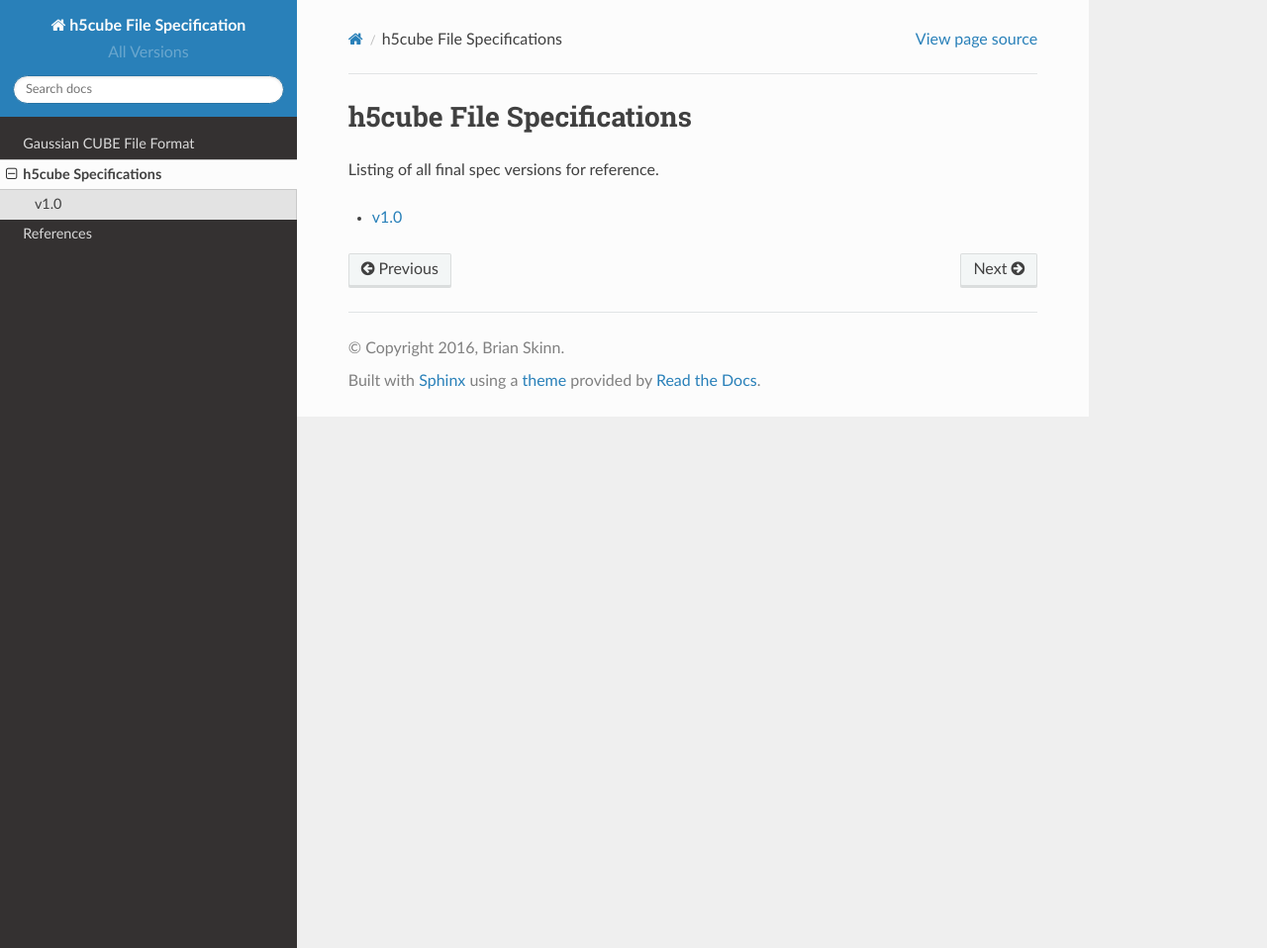
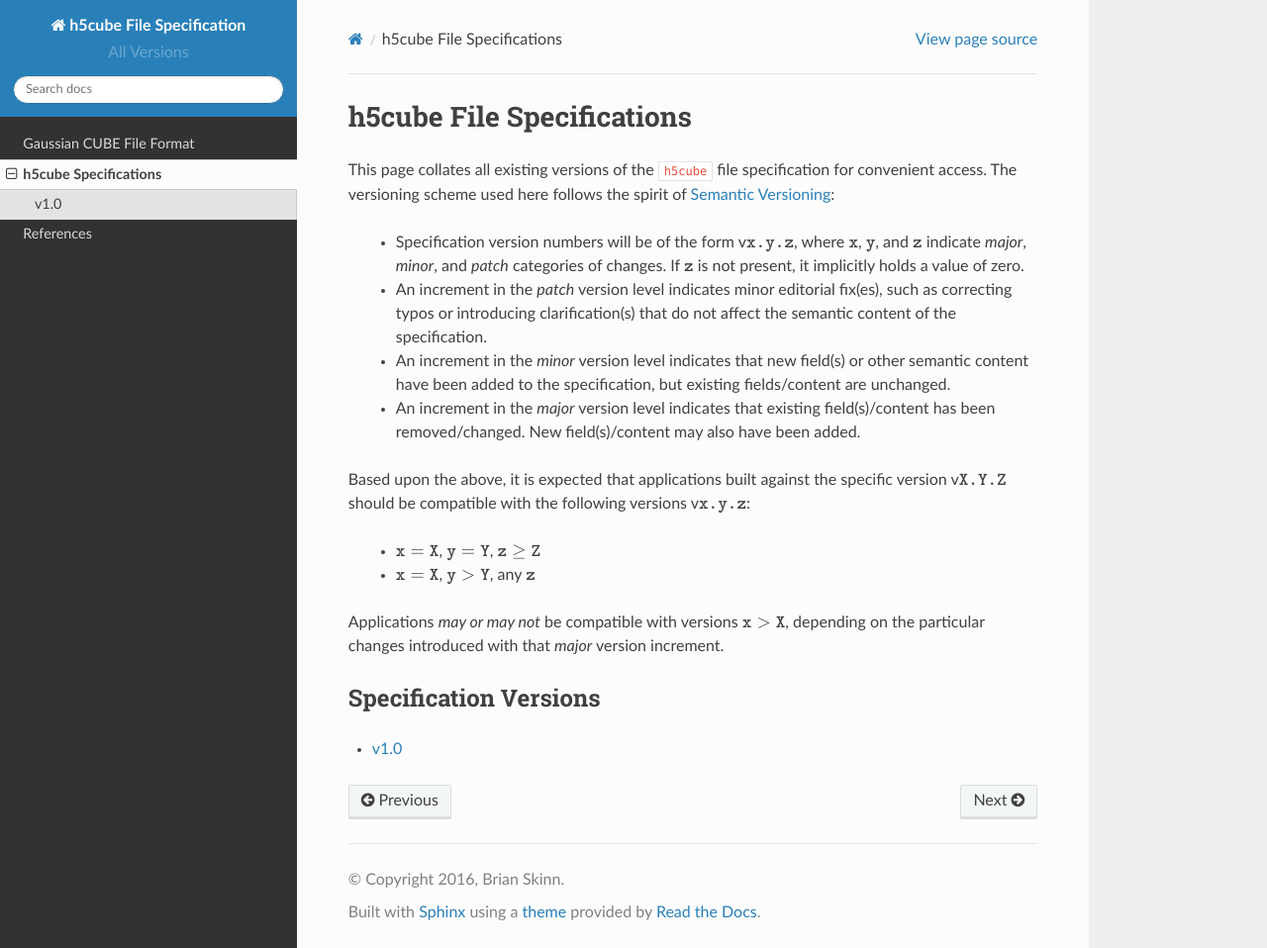
Before and after one commit to bskinn/h5cube-spec, a Sphinx documentation site: the page built from doc/source/specs.rst, in a window 1280 px wide and 958 px high. Shown: the whole window at 99% size. Built offline with Sphinx 7.4.7 and the Read the Docs theme 2.0.0, drawn with Linux system fonts in a browser that asks for light colours.

```diff
--- a/doc/source/conf.py
+++ b/doc/source/conf.py
@@ -338,7 +338,7 @@ latex_documents = [
 #
 # latex_appendices = []
 
-# It false, will not define \strong, \code, 	itleref, \crossref ... but only
+# It false, will not define \strong, \code,     itleref, \crossref ... but only
 # \sphinxstrong, ..., \sphinxtitleref, ... To help avoid clash with user added
 # packages.
 #
--- a/doc/source/cubeformat.rst
+++ b/doc/source/cubeformat.rst
@@ -16,7 +16,7 @@ Overview
 --------
 
 The CUBE file format is described on the Gaussian webpage as part of the
-documentation of the ``cubegen`` utility [Gau14]_. As noted there, **all data**
+documentation of the ``cubegen`` utility [Gau16]_. As noted there, **all data**
 in CUBE files MUST be stored in atomic units (electrons and Bohrs, and units derived
 from these).
 
@@ -131,7 +131,7 @@ Field Descriptions
     The first field on this line is an integer indicating the number of voxels
     :math:`N_X` present
     along the :math:`X`-axis of the volumetric region represented by the CUBE file. This
-    value SHOULD always be positive; whereas the *input* to the ``cubegen`` [Gau14]_
+    value SHOULD always be positive; whereas the *input* to the ``cubegen`` [Gau16]_
     utility allows a negative value here as a flag for the units of the axis dimensions,
     in a CUBE file distance units MUST **always** be in Bohrs, and thus the 'units flag'
     function of a negative sign is superfluous.
@@ -139,7 +139,7 @@ Field Descriptions
     The second through fourth values on this line are the components of the vector
     :math:`\vec X`
     defining the voxel :math:`X`-axis.  They SHOULD all be positive. As noted in the
-    Gaussian documentation [Gau14]_, the voxel axes need not be orthogonal
+    Gaussian documentation [Gau16]_, the voxel axes need not be orthogonal
     nor aligned with the geometry axes. However, many tools only support
     voxel axes that are aligned with the geometry axes.  In this case, the first
     ``float`` value :math:`\left(X_x\right)` will be positive and the other two
--- a/doc/source/references.rst
+++ b/doc/source/references.rst
@@ -5,7 +5,7 @@ References
 
 .. [Bou03] Bourke, P. "Gaussian Cube Files." Dec 2003. Online resource: http://paulbourke.net/dataformats/cube/. Accessed 11 Dec 2016. |extlink|
 
-.. [Gau14] "cubegen." Website of the Gaussian program package. http://www.gaussian.com/g_tech/g_ur/u_cubegen.htm. Accessed 11 Dec 2016. |extlink|
+.. [Gau16] "cubegen." Website of the Gaussian program package. http://gaussian.com/cubegen/. Accessed 8 Feb 2017. |extlink|
 
 .. [UIUC16] "Cube Plugin, Version 1.1." Theoretical and Computational Biophysics Group, University of Illinois at Urbana-Champaign. Online resource: http://www.ks.uiuc.edu/Research/vmd/plugins/molfile/cubeplugin.html. Accessed 11 Dec 2016. |extlink|
 
--- a/doc/source/specs.rst
+++ b/doc/source/specs.rst
@@ -3,7 +3,46 @@
 h5cube File Specifications
 ==========================
 
-Listing of all final spec versions for reference.
+This page collates all existing versions of the ``h5cube`` file specification
+for convenient access.  The versioning scheme used here follows the
+spirit of
+`Semantic Versioning <http://semver.org>`__:
+:math:`\newcommand{mtt}[1]{\texttt{#1}}`
+
+ * Specification version numbers will be of the form v\ :math:`\mtt{x.y.z}`,
+   where :math:`\mtt x`, :math:`\mtt{y}`, and :math:`\mtt{z}` indicate
+   `major`, `minor`, and `patch` categories of changes. If :math:`\mtt z`
+   is not present, it implicitly holds a value of zero.
+
+ * An increment in the `patch` version level indicates minor editorial fix(es),
+   such as correcting typos or introducing clarification(s) that do not
+   affect the semantic content of the specification.
+
+ * An increment in the `minor` version level indicates that new field(s) or other
+   semantic content have been added to the specification, but existing
+   fields/content are unchanged.
+
+ * An increment in the `major` version level indicates that existing
+   field(s)/content has been removed/changed. New field(s)/content may also
+   have been added.
+
+Based upon the above, it is expected that applications built against the
+specific version v\ :math:`\mtt{X.Y.Z}` should be compatible with the
+following versions v\ :math:`\mtt{x.y.z}`:
+
+ * :math:`\mtt x = \mtt X`, :math:`\mtt y = \mtt Y`,
+   :math:`\mtt z \geq \mtt Z`
+
+ * :math:`\mtt x = \mtt X`, :math:`\mtt y > \mtt Y`, any :math:`\mtt z`
+
+Applications *may or may not* be compatible with versions
+:math:`\mtt x > \mtt X`, depending on the particular changes introduced
+with that `major` version increment.
+
+
+Specification Versions
+----------------------
+
 
 .. toctree::
     :maxdepth: 1
```
Also changed, not shown: README.rst (+14 -1 lines), doc/source/index.rst (+18 -13 lines), doc/source/specs/v1_0.rst (line endings or trailing spaces).
